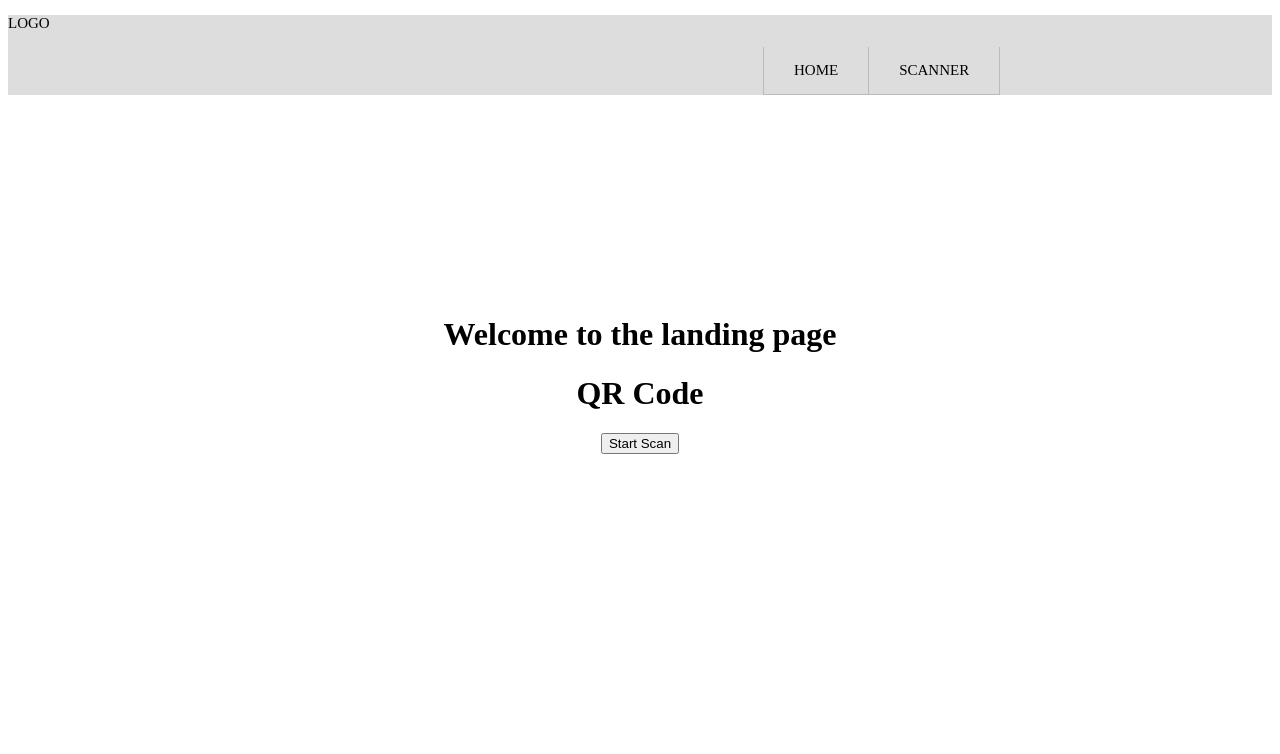
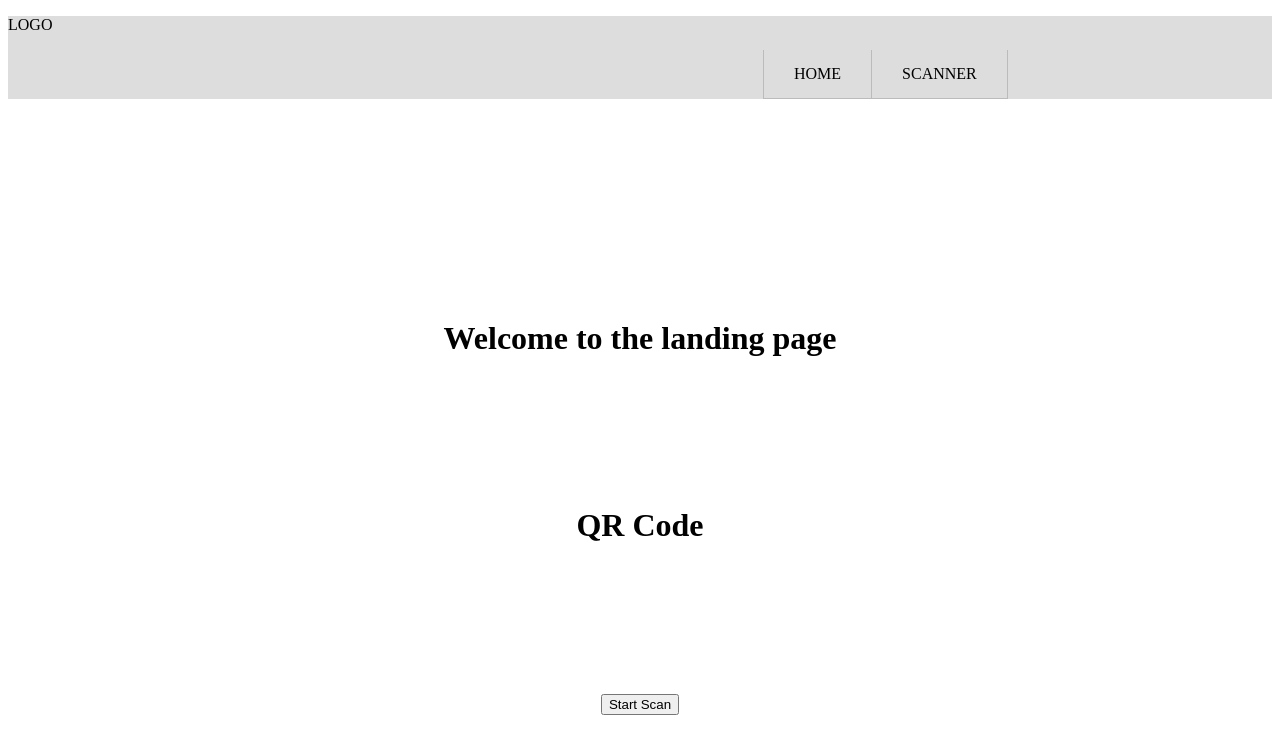
Before and after one commit to Ayush200423/ChainLink, a React (Create React App) app: page / in a window 1280 px wide. Shown: the top 754 px of the page. Built offline with nearby package versions, Linux system fonts and the light colour scheme.

Commit message:
change in css

```diff
--- a/src/App.css
+++ b/src/App.css
@@ -1,6 +1,6 @@
 .nav{
   font-family: "Montserrat";
-  font-size: 15px;
+  font-size: 16px;
   background-color: #dddddd;
 
 }
@@ -50,7 +50,7 @@ li a{
 a {
   padding: 15px;
 
-  block-size: 200px 500px;
+  block-size: 300px 600px;
   display: flex;
   justify-content: space-between;
 
@@ -58,7 +58,10 @@ a {
 
 .welcome{
   padding: 50px;
+  text-align: center;
+  margin-top: 150px;
 }
+
 
 .make-button {
   background-color: #03cad1;
@@ -68,17 +71,17 @@ a {
   font-size: 15px;
   margin: 4px 2px;
   font-family: "Verdana";
+}
+
+h1{
+  margin-bottom: 150px;
+}
+
+
+li a:hover {
+  background-color: rgb(176, 170, 170);
+  -webkit-animation: glow 1s ease-in-out infinite alternate;
+  -moz-animation: glow 1s ease-in-out infinite alternate;
+  animation: glow 1s ease-in-out infinite alternate;
 
 }
-
-.logo{
-   margin-right: 600px;
-
-}
-
-.welcome{
-  text-align: center;
-  margin-top: 150px;
-  margin-bottom: 200px;
-
-}
```
